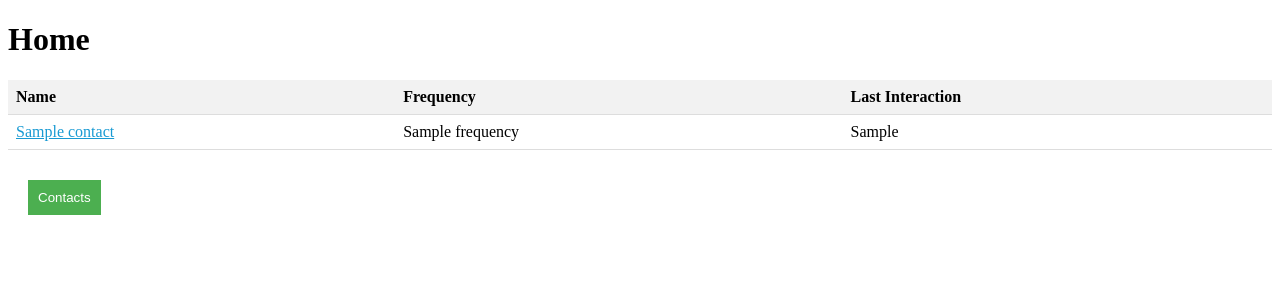
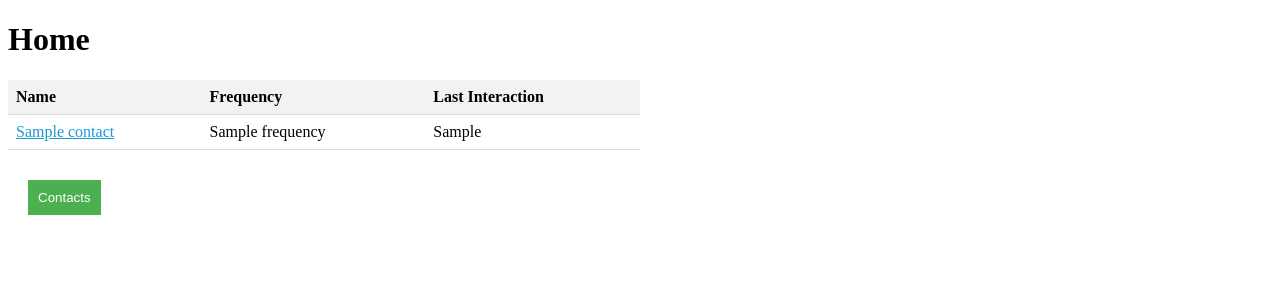
Before and after one commit to anupamck/willow, a Flask app: template templates/home.html in a window 1280 px wide. Shown: the top 300 px of the page. Run offline with Flask 3, Linux system fonts and the light colour scheme; the template is opened without the code that fills it: most values are stand-ins (such as "Sample title", 1, 10 or a date in 2020).

Commit message:
add table containers for better formatting

```diff
--- a/templates/contacts.html
+++ b/templates/contacts.html
@@ -8,6 +8,7 @@
   </head>
   <body>
     <h1>My Contacts</h1>
+    <section class="table-container">
       <table>
         <thead>
           <tr>
@@ -24,6 +25,7 @@
           {% endfor %}
         </tbody>
       </table>
+    </section>
     <a href="{{ url_for('get_home') }}"><button>Home</button></a>
   </body>
 </html>
--- a/templates/home.html
+++ b/templates/home.html
@@ -8,6 +8,7 @@
 </head>
 <body>
     <h1>Home</h1>
+    <section class="table-container">
         <table>
           <thead>
             <tr>
@@ -21,11 +22,12 @@
             <tr>
               <td><a href="{{ url_for('get_interactions', person_id=contact.id, contact_name=contact.name) }}">{{ contact.name }}</a></td>
               <td>{{ contact.frequency }}</td>
-          <td>{{ contact.last_interaction }}</td>
+              <td class="date">{{ contact.last_interaction }}</td>
             </tr>
             {% endfor %}
           </tbody>
       </table>
+    </section>
     <a href="{{ url_for('get_contacts') }}"><button>Contacts</button></a>
   </body>
 </html>
```
Lines whose indentation alone changed are shown as unchanged.
